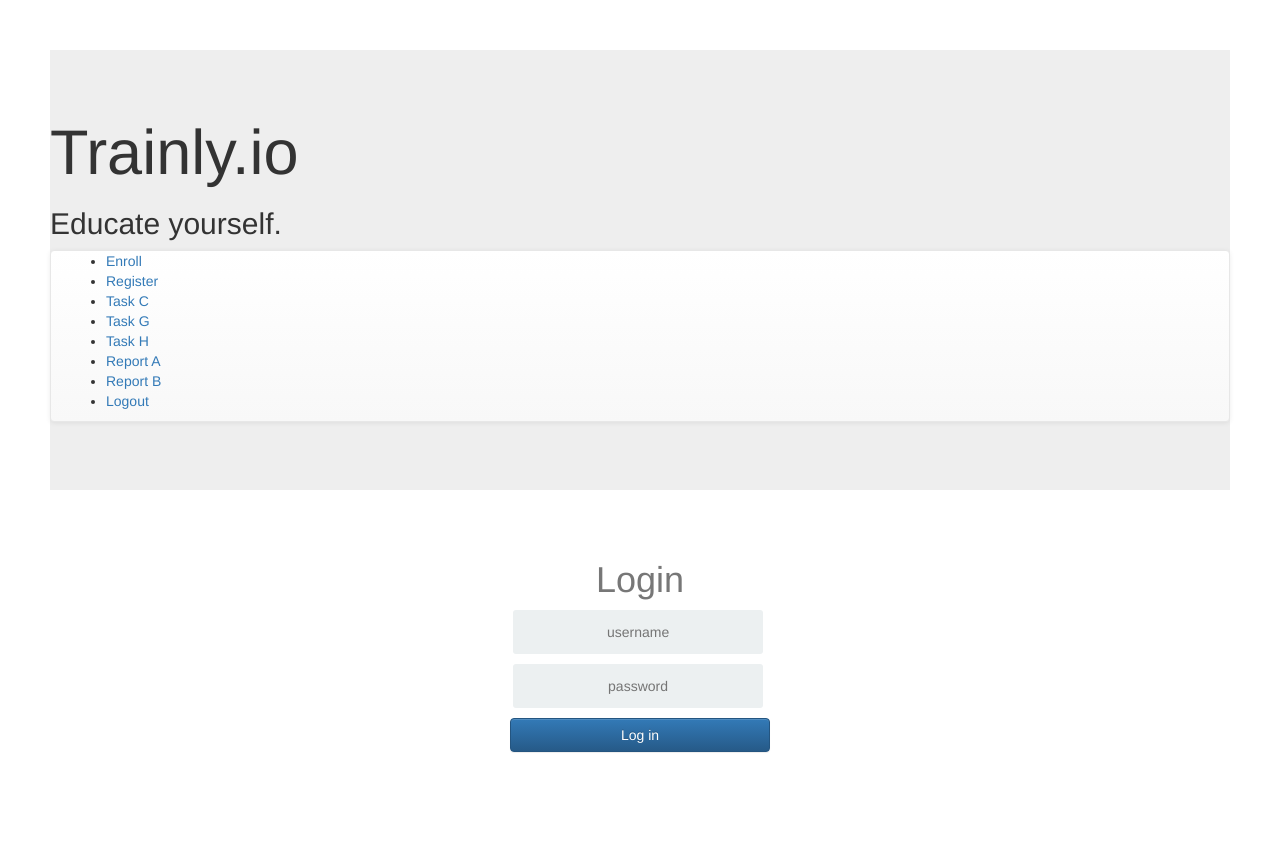
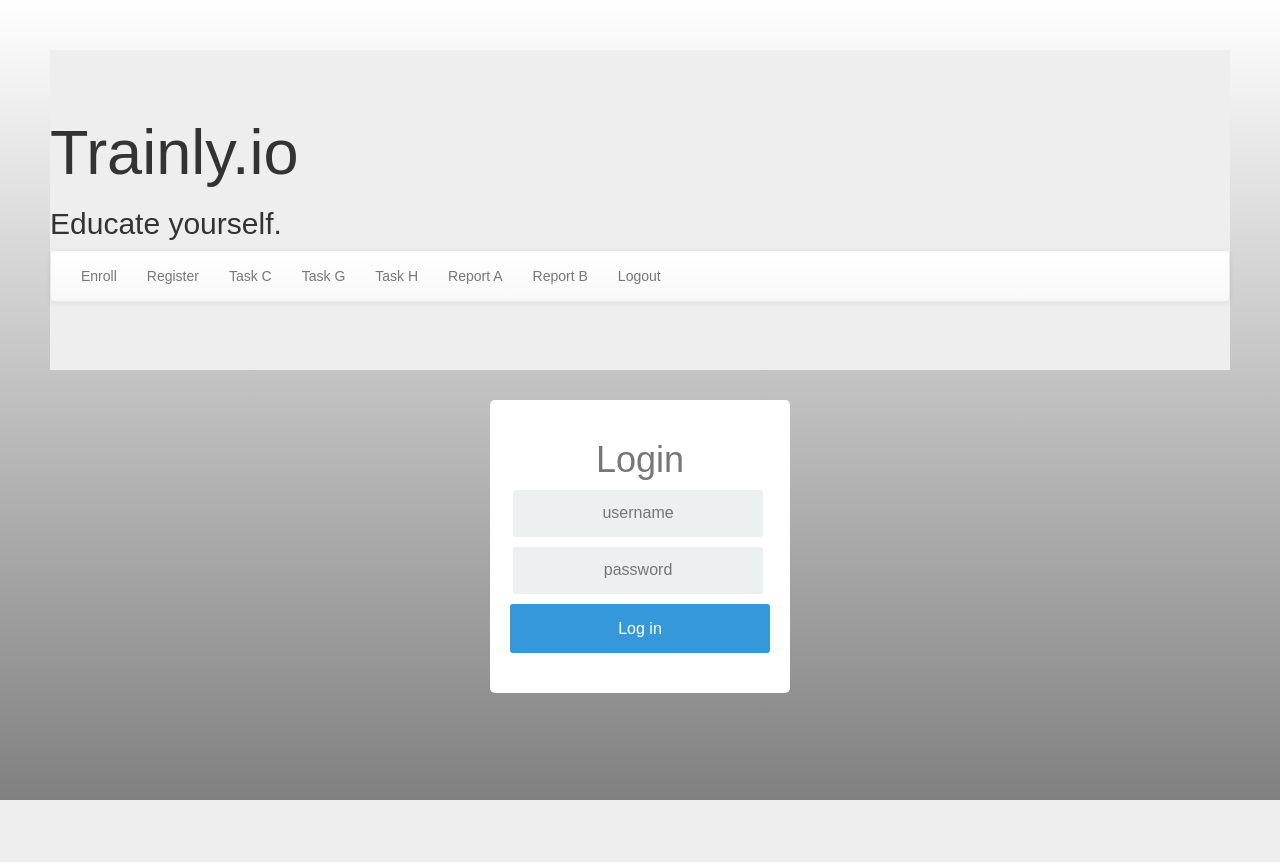
Before and after one commit to namratab94/course_management_system, a Python web app: template dbms_flask/app/templates/login.html in a window 1280 px wide. After the commit the page ends 800 px from the top, so only its background shows below. Run offline with Jinja, Linux system fonts and the light colour scheme; the template is opened without the code that fills it, so the values that code supplies are empty; some libraries are stand-ins or nearby versions.

Commit message:
added block UI to all pages

```diff
--- a/dbms_flask/app/static/style.css
+++ b/dbms_flask/app/static/style.css
@@ -6,9 +6,13 @@ box-sizing: border-box;
 	outline: none;
 }
 body {
-font-family: Arial;
-background-color: #3498DB;
-padding: 50px;
+	font-family: Arial;
+	    background: white; /* For browsers that do not support gradients */
+	    background: -webkit-linear-gradient(white, grey); /* For Safari 5.1 to 6.0 */
+	    background: -o-linear-gradient(white, grey); /* For Opera 11.1 to 12.0 */
+	    background: -moz-linear-gradient(white, grey); /* For Firefox 3.6 to 15 */
+	    background: linear-gradient(white, grey); /* Standard syntax (must be last) */
+	padding: 50px;
 }
 .login {
 margin: 20px auto;
--- a/dbms_flask/app/templates/header.html
+++ b/dbms_flask/app/templates/header.html
@@ -7,6 +7,11 @@
 <!-- Latest compiled and minified JavaScript -->
 <script src="https://maxcdn.bootstrapcdn.com/bootstrap/3.3.7/js/bootstrap.min.js" integrity="sha384-Tc5IQib027qvyjSMfHjOMaLkfuWVxZxUPnCJA7l2mCWNIpG9mGCD8wGNIcPD7Txa" crossorigin="anonymous"></script>
 
+<link rel="stylesheet" href="/static/style.css" type="text/css">
+
+
+{% block body %}
+
 
 <div class="jumbotron">
 <h1>Trainly.io</h1>
@@ -15,7 +20,7 @@
 	<div class="navbar navbar-default">
 		<div class="container-fluid">
 
-		  <ul>
+		  <ul class="nav navbar-nav">
 		    <li><a href="{{ url_for('index') }}">Enroll</a></li>
 		    <li><a href="{{ url_for('register_form') }}">Register</a></li>
 		    <li><a href="{{ url_for('task_c') }}">Task C</a></li>
@@ -29,3 +34,5 @@
 		</div>
 	</div>
 </div>
+
+{% endblock %}
--- a/dbms_flask/app/templates/login.html
+++ b/dbms_flask/app/templates/login.html
@@ -1,5 +1,4 @@
-<link rel="stylesheet" href="/static/style.css" type="text/css">
-{% block body %}
+
 {% if session['logged_in'] %}
 <p>You're logged in already!</p>
 {% else %}
@@ -34,4 +33,3 @@
 </form>
 
 {% endif %}
-{% endblock %}
```
